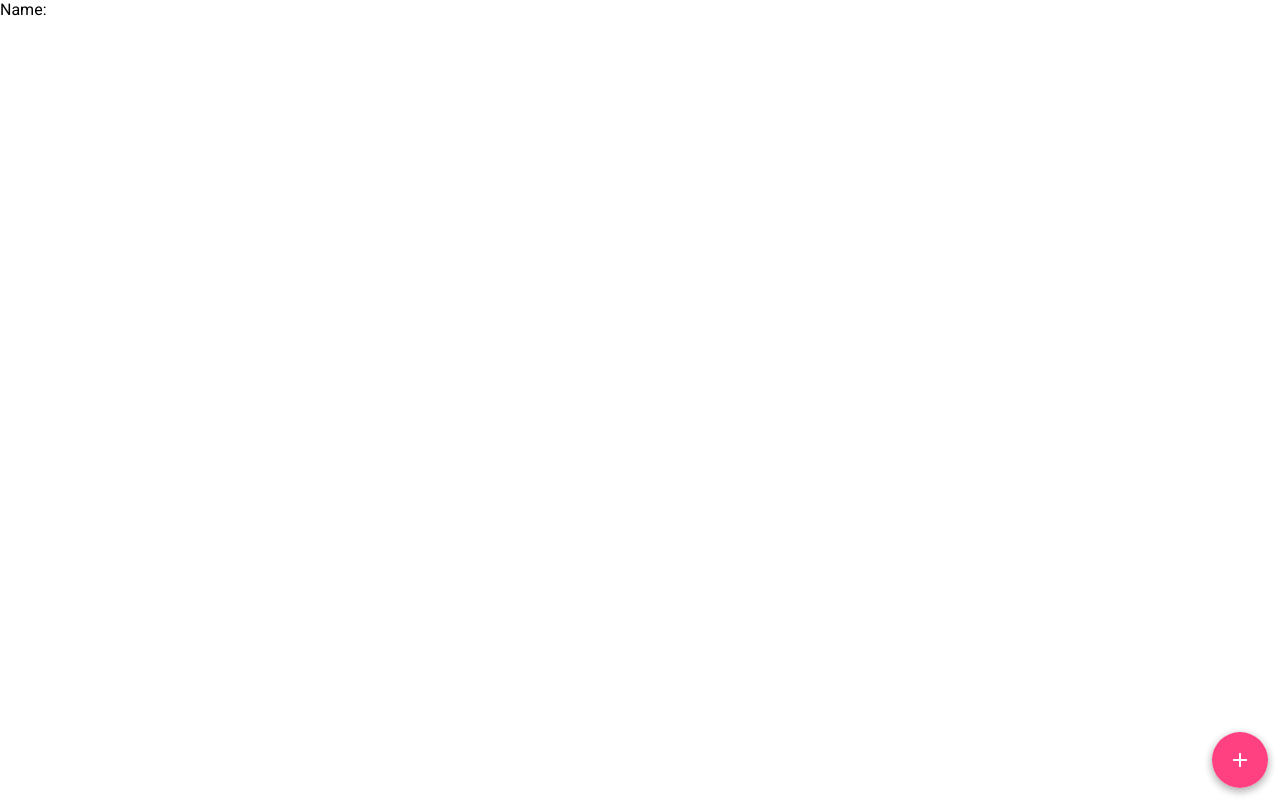
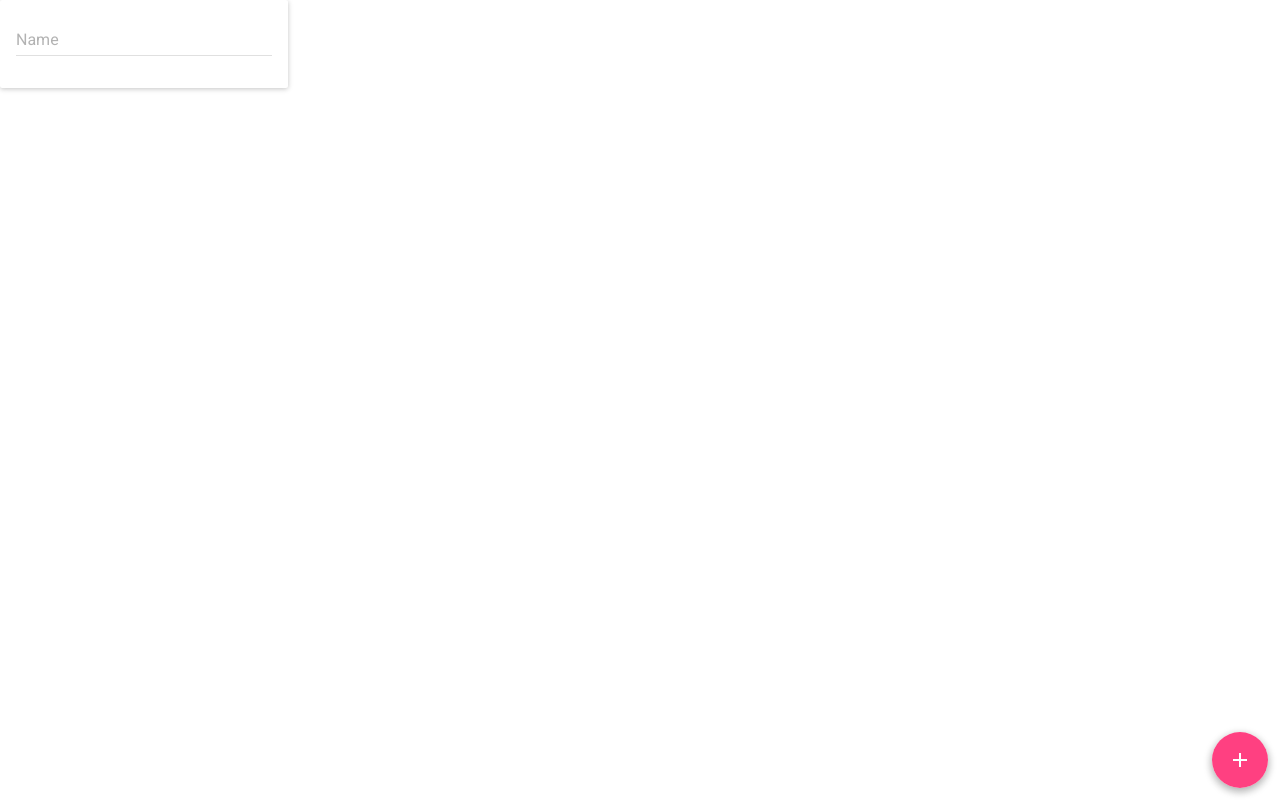
Before and after one commit to Volcomix/smooth-designer, a React (Create React App) app: page / in a window 1280 px wide. Both pictures are taken after a click on the button 1240 px from the left and 760 px from the top of the page. Built offline with nearby package versions, Linux system fonts and the light colour scheme.

Commit message:
Init block detail style

```diff
--- /dev/null
+++ b/src/components/BlockDetail.css
@@ -0,0 +1,3 @@
+.BlockDetail {
+  position: absolute;
+}
--- a/src/components/BlockDetail.js
+++ b/src/components/BlockDetail.js
@@ -1,10 +1,17 @@
 //@flow
 import React from 'react'
+import { Card, CardTitle } from 'material-ui/Card'
+import TextField from 'material-ui/TextField'
+import './BlockDetail.css'
 
 export type Props = {
   name: string,
 }
 
-const BlockDetail = ({ name }: Props) => <div>Name: {name}</div>
+const BlockDetail = ({ name }: Props) => (
+  <Card className="BlockDetail">
+    <CardTitle title={<TextField hintText="Name" value={name} />} />
+  </Card>
+)
 
 export default BlockDetail
```
Also changed, not shown: 1 other file (tests, documents, lock files or other folders).
